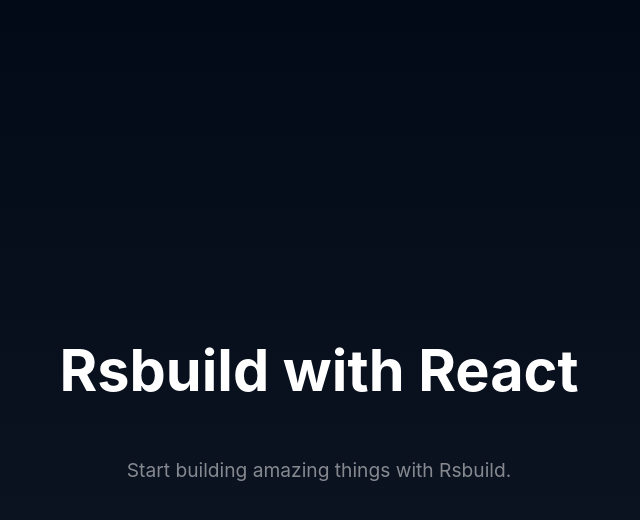
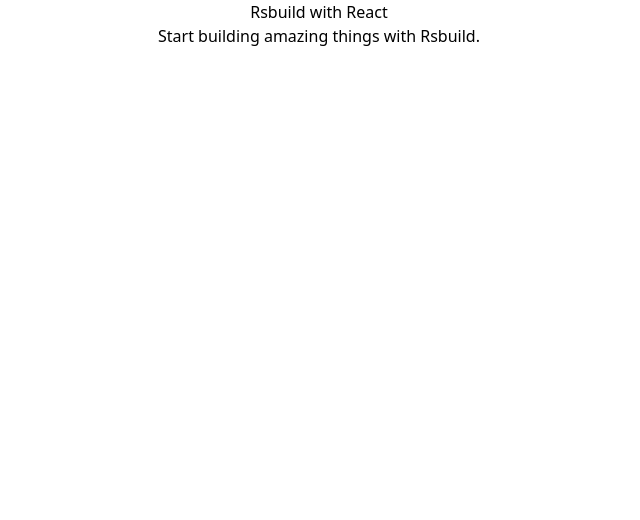
Before and after one commit to khanhnm222/rsbuild-maps-app, a React app: page / in a window 1280 px wide. Shown: the top 520 px of the page, without its empty margins (321-961 px from the left). Built offline with nearby package versions, Linux system fonts and the light colour scheme; the HTML template or start-up script is replaced by a standard one.

Commit message:
feat: add tailwind css for ui styling

```diff
--- a/package.json
+++ b/package.json
@@ -15,8 +15,10 @@
   "devDependencies": {
     "@rsbuild/core": "^1.3.22",
     "@rsbuild/plugin-react": "^1.3.2",
+    "@tailwindcss/postcss": "^4.1.10",
     "@types/react": "^19.1.8",
     "@types/react-dom": "^19.1.6",
+    "tailwindcss": "^4.1.10",
     "typescript": "^5.8.3"
   }
 }
--- /dev/null
+++ b/postcss.config.mjs
@@ -0,0 +1,5 @@
+export default {
+  plugins: {
+    '@tailwindcss/postcss': {},
+  },
+};
--- a/src/App.css
+++ b/src/App.css
@@ -1,26 +1 @@
-body {
-  margin: 0;
-  color: #fff;
-  font-family: Inter, Avenir, Helvetica, Arial, sans-serif;
-  background-image: linear-gradient(to bottom, #020917, #101725);
-}
-
-.content {
-  display: flex;
-  min-height: 100vh;
-  line-height: 1.1;
-  text-align: center;
-  flex-direction: column;
-  justify-content: center;
-}
-
-.content h1 {
-  font-size: 3.6rem;
-  font-weight: 700;
-}
-
-.content p {
-  font-size: 1.2rem;
-  font-weight: 400;
-  opacity: 0.5;
-}
+@import 'tailwindcss';
--- a/src/App.tsx
+++ b/src/App.tsx
@@ -2,7 +2,7 @@ import './App.css';
 
 const App = () => {
   return (
-    <div className="content">
+    <div className="content flex justify-center h-full items-center flex-col">
       <h1>Rsbuild with React</h1>
       <p>Start building amazing things with Rsbuild.</p>
     </div>
```
Also changed, not shown: 2 other files (tests, documents, lock files or other folders).
